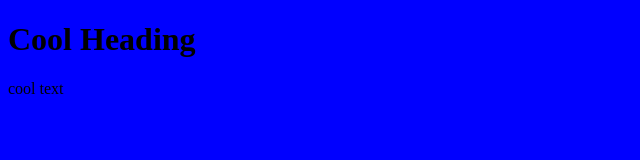
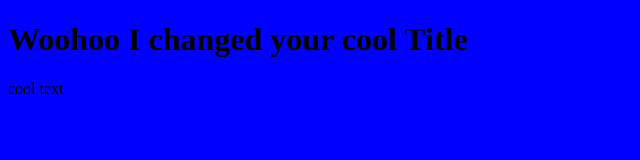
Before and after one commit to cassthecoder/group-workshop, a plain HTML site: page index.html in a window 1280 px wide. Shown: the whole page, without its empty margins (0-640 px from the left). Drawn offline with Linux system fonts and the light colour scheme.

Commit message:
changed html

```diff
--- a/index.html
+++ b/index.html
@@ -8,7 +8,7 @@
     <link  rel="stylesheet" type="text/css" href="style.css" />
 </head>
 <body>
-    <h1>Cool Heading</h1>
+    <h1>Woohoo I changed your cool Title </h1>
     <p>cool text</p>
 </body>
 </html>
```
